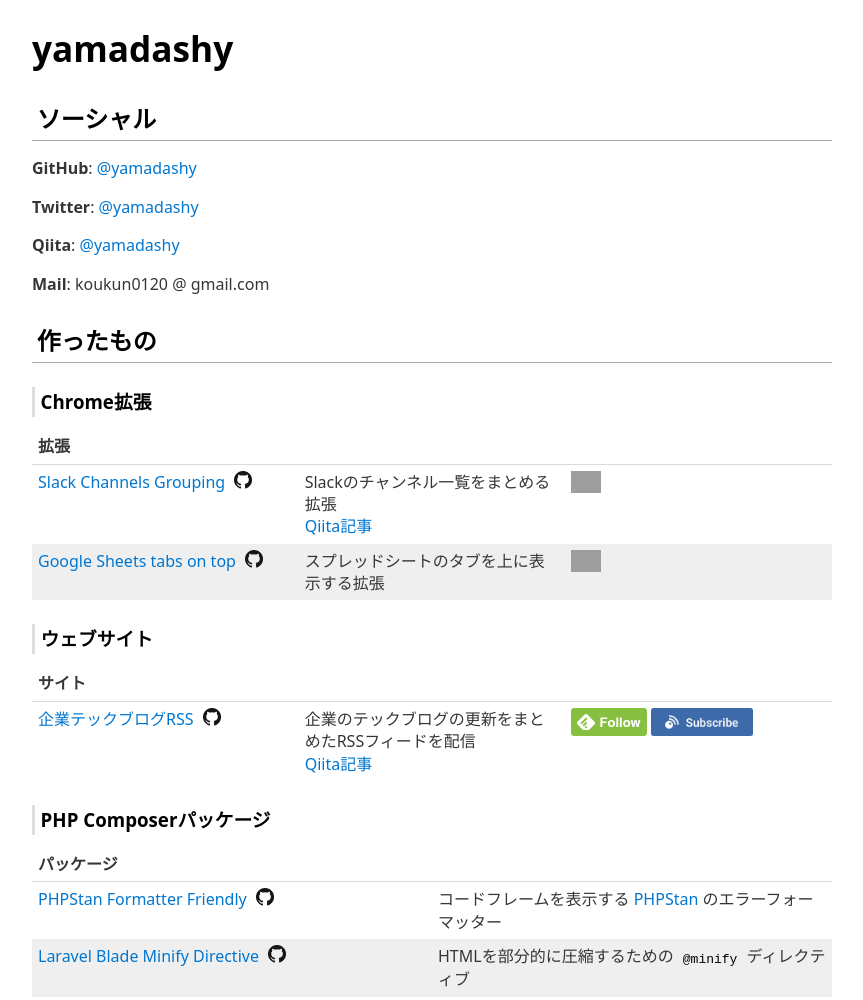
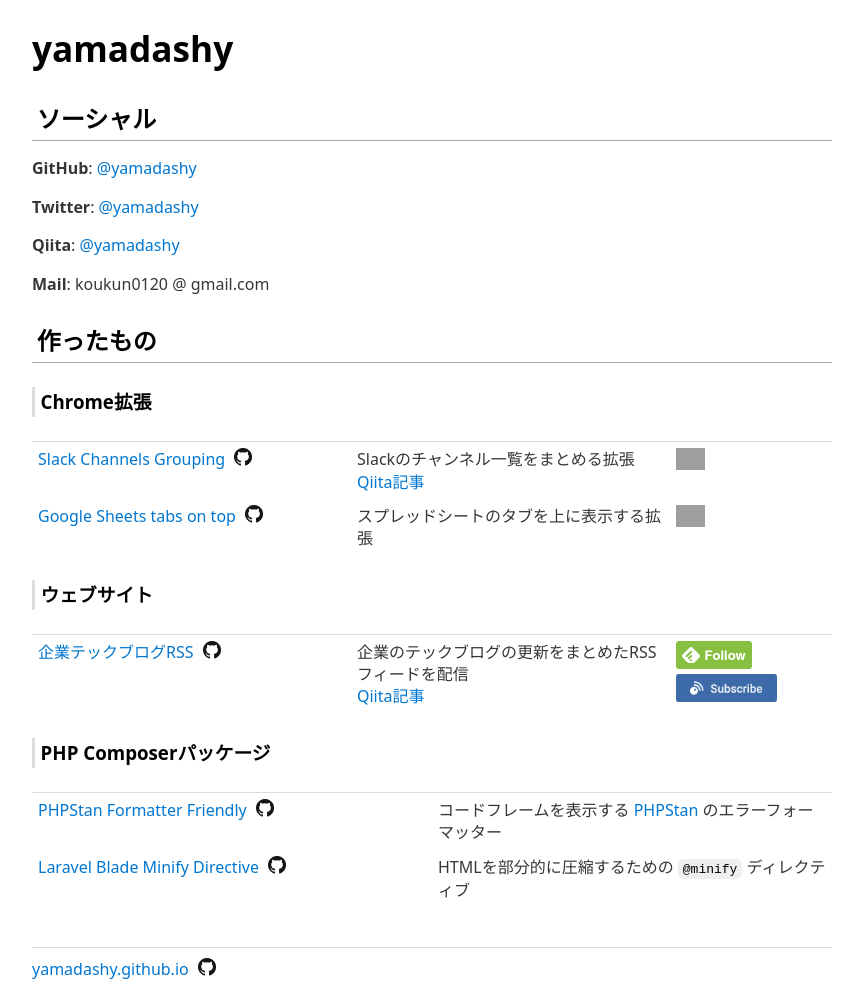
Before and after one commit to yamadashy/yamadashy.github.io, an Eleventy site: page src/index.njk in a window 1280 px wide. Shown: the top 1000 px of the page, without its empty margins (208-1071 px from the left). Built offline with nearby package versions, Linux system fonts and the light colour scheme; Eleventy itself is replaced by a stand-in of ours; files that its build step writes are made by us from their sources; grey boxes are pictures that could not be loaded.

Commit message:
update: UI調整

```diff
--- a/src/_includes/styles/index.css
+++ b/src/_includes/styles/index.css
@@ -5,6 +5,13 @@
 h3 {
     border-left: 3px solid #ddd;
     padding: 0.1em 0.3em;
+}
+
+table tbody tr:nth-child(even) {
+    background-color: transparent;
+}
+table tbody tr:hover {
+    background-color: var(--background);
 }
 
 .ui-github-link img {
--- a/src/index.njk
+++ b/src/index.njk
@@ -61,9 +61,9 @@
         <table>
             <thead>
             <tr>
-                <th>拡張</th>
                 <th></th>
                 <th></th>
+                <th style="width: 150px"></th>
             </tr>
             </thead>
             <tbody>
@@ -101,9 +101,9 @@
         <table>
             <thead>
             <tr>
-                <th>サイト</th>
                 <th></th>
                 <th></th>
+                <th style="width: 150px"></th>
             </tr>
             </thead>
             <tbody>
@@ -132,7 +132,7 @@
         <table>
             <thead>
             <tr>
-                <th>パッケージ</th>
+                <th></th>
                 <th></th>
             </tr>
             </thead>
```
